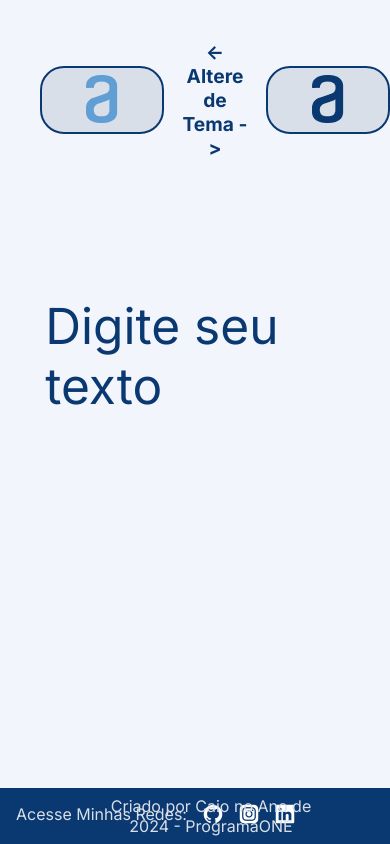
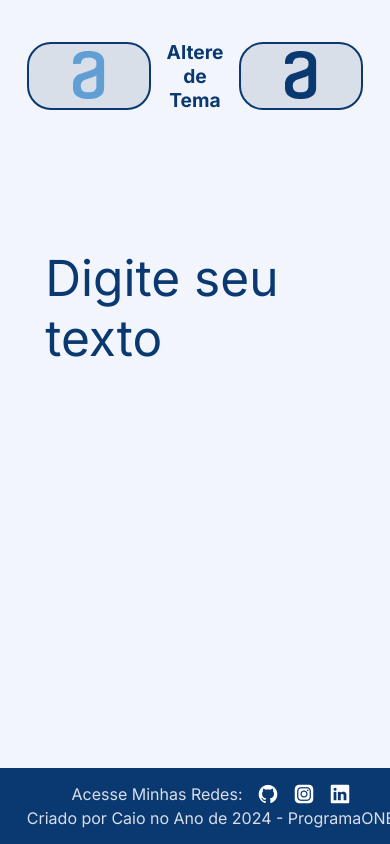
Before and after one commit to CaioZReis/decodificadorONE, a plain HTML site: page index.html in a window 390 px wide. Shown: the top 844 px of the page. Drawn offline with Linux system fonts and the light colour scheme.

Commit message:
Correção estética

```diff
--- a/index.html
+++ b/index.html
@@ -11,7 +11,7 @@
     <header class="cabecalho">
         <a class="cabecalho-estilo-principal" onclick="estiloAlura()">
             <img class="cabecalho-imagem" src="./img/LogoAlura.png" alt="Logo da Alura"></a>
-        <h1 class="cabecalho-estilo-alterartema"><- Altere de Tema -></h1>
+        <h1 class="cabecalho-estilo-alterartema">Altere de Tema</h1>
         <a  class="cabecalho-estilo-alternativo" onclick="estiloAluraAlt()">
             <img class="cabecalho-imagem" src="./img/LogoAluraAlt.png" width="" alt="Logo da Alura"></a>
     </header>
--- a/styles/stylealura.css
+++ b/styles/stylealura.css
@@ -21,7 +21,7 @@ body{
 }
 
 .cabecalho {
-    margin: 2.5rem 0 0 2.5rem;
+    margin: 2.5rem 2.5rem 0 2.5rem;
     display: flex;
     justify-content: center;
     gap: 10rem;
@@ -286,7 +286,6 @@ input:checked + .slider:before {
 .rodape-fixo-redes {
     display: flex;
     gap: 1rem;
-
 }
 
 .rodape-fixo-informacao {
@@ -315,8 +314,25 @@ input:checked + .slider:before {
 }
 
 @media (max-width: 920px) {
+
     .cabecalho {
         gap: 5.5rem;
+    }
+
+    .rodape {
+        margin-top: 7%;
+        padding: 1rem;
+    }
+
+    .rodape-fixo{
+        flex-direction: column;
+    }
+
+    .rodape-fixo-informacao {
+        position: relative;
+        justify-content: center;
+        left: 0%;
+        transform: translateX(0%);
     }
 }
 
@@ -337,6 +353,12 @@ input:checked + .slider:before {
     }
 }
 
+@media (max-width: 775px) {
+    .cabecalho {
+        gap: 1rem;
+    }
+}
+
 @media (max-width: 705px) {
 
     .apresentacao__botoes {
@@ -345,11 +367,10 @@ input:checked + .slider:before {
         justify-content: center;
         width: 100%;
     }
-}
 
-@media (max-width: 775px) {
-    .cabecalho {
-        gap: 1rem;
+    .rodape {
+        margin-top: 9%;
+        padding: 1rem;
     }
 }
 
@@ -370,6 +391,12 @@ input:checked + .slider:before {
     .apresentacao__secundario__informacoes__imagem{
         width: 80%;
     }
+
+    .rodape {
+        margin-top: 10%;
+        padding: 1rem;
+    }
+
 }
 
 @media (max-width: 500px) {
@@ -382,4 +409,17 @@ input:checked + .slider:before {
     .apresentacao__secundario__informacoes {
         width: 80%;
     }
+
+    .rodape {
+        margin-top: 12%;
+        padding: 1rem;
+    }
 }
+
+@media (max-width: 375px) {
+
+    .rodape {
+        margin-top: 25%;
+        padding: 1rem;
+    }
+}
--- a/styles/stylealuraalt.css
+++ b/styles/stylealuraalt.css
@@ -21,7 +21,7 @@ body{
 }
 
 .cabecalho {
-    margin: 2.5rem 0 0 2.5rem;
+    margin: 2.5rem 2.5rem 0 2.5rem;
     display: flex;
     justify-content: center;
     gap: 10rem;
@@ -315,8 +315,25 @@ input:checked + .slider:before {
 }
 
 @media (max-width: 920px) {
+
     .cabecalho {
         gap: 5.5rem;
+    }
+
+    .rodape {
+        margin-top: 7%;
+        padding: 1rem;
+    }
+
+    .rodape-fixo{
+        flex-direction: column;
+    }
+
+    .rodape-fixo-informacao {
+        position: relative;
+        justify-content: center;
+        left: 0%;
+        transform: translateX(0%);
     }
 }
 
@@ -337,6 +354,12 @@ input:checked + .slider:before {
     }
 }
 
+@media (max-width: 775px) {
+    .cabecalho {
+        gap: 1rem;
+    }
+}
+
 @media (max-width: 705px) {
 
     .apresentacao__botoes {
@@ -345,11 +368,10 @@ input:checked + .slider:before {
         justify-content: center;
         width: 100%;
     }
-}
 
-@media (max-width: 775px) {
-    .cabecalho {
-        gap: 1rem;
+    .rodape {
+        margin-top: 9%;
+        padding: 1rem;
     }
 }
 
@@ -370,6 +392,12 @@ input:checked + .slider:before {
     .apresentacao__secundario__informacoes__imagem{
         width: 80%;
     }
+
+    .rodape {
+        margin-top: 10%;
+        padding: 1rem;
+    }
+
 }
 
 @media (max-width: 500px) {
@@ -382,4 +410,17 @@ input:checked + .slider:before {
     .apresentacao__secundario__informacoes {
         width: 80%;
     }
+
+    .rodape {
+        margin-top: 12%;
+        padding: 1rem;
+    }
 }
+
+@media (max-width: 375px) {
+
+    .rodape {
+        margin-top: 25%;
+        padding: 1rem;
+    }
+}
```
